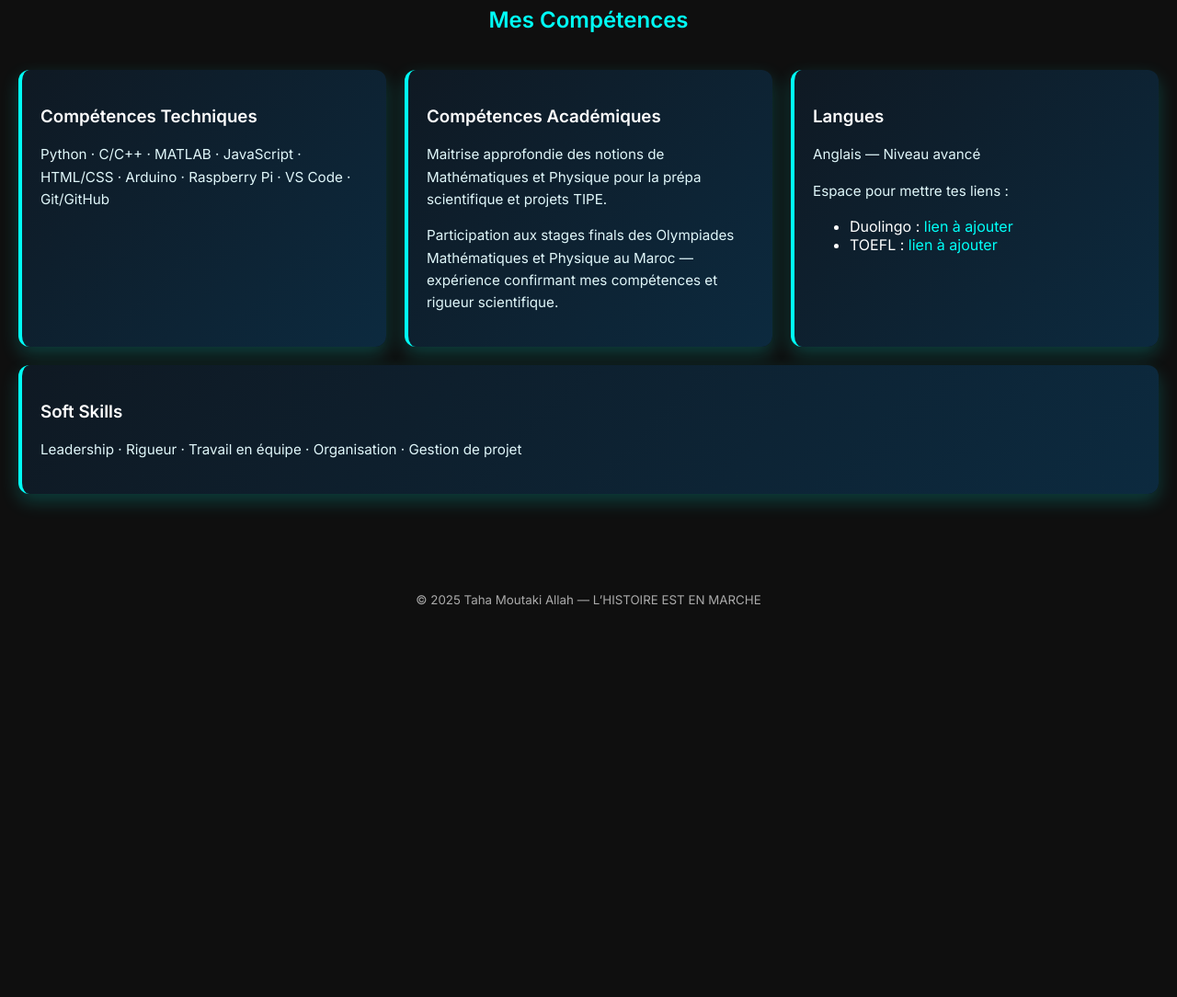
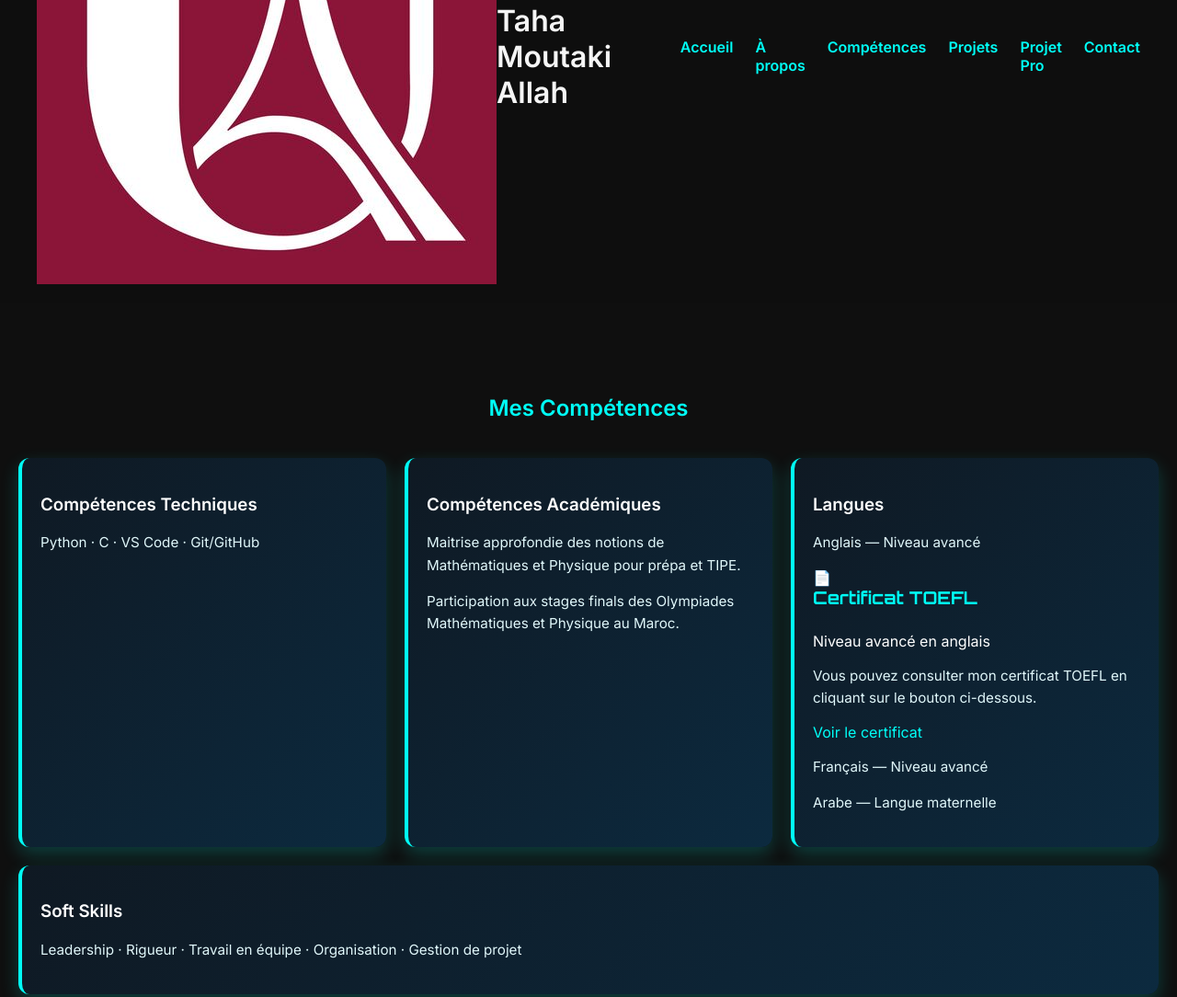
Before and after one commit to tahamoutaaki111/portfolio_Taha, a plain HTML site: page skills.html in a window 1280 px wide. Shown: the part 207-1291 px from the top of the page at 92% size. Before the commit the page ends 892 px from the top, so only its background shows below. Drawn offline with Linux system fonts and the light colour scheme.

Commit message:
Revise skills.html with updated content and layout
Updated skills section with new content and formatting.

```diff
--- a/skills.html
+++ b/skills.html
@@ -4,23 +4,22 @@
 <meta charset="UTF-8">
 <meta name="viewport" content="width=device-width, initial-scale=1.0">
 <title>Compétences — Taha Moutaki Allah</title>
-
-  <!-- Fonts -->
 <link href="https://fonts.googleapis.com/css2?family=Orbitron:wght@400;700&family=Inter:wght@300;400;600&display=swap" rel="stylesheet">
-
 <link rel="stylesheet" href="style.css">
 </head>
 <body>
 
-  <!-- Header -->
 <header class="header">
   <div class="container header-inner">
+    <a href="index.html" class="logo">
+      <img src="logo_paris_cite.jpg" alt="Université Paris Cité">
+    </a>
     <h1 class="brand">Taha Moutaki Allah</h1>
     <nav class="nav">
       <ul>
         <li><a href="index.html">Accueil</a></li>
+        <li><a href="about.html">À propos</a></li>
         <li><a href="skills.html">Compétences</a></li>
-          <li><a href="about.html">À propos</a></li>
         <li><a href="projects.html">Projets</a></li>
         <li><a href="pro.html">Projet Pro</a></li>
         <li><a href="contact.html">Contact</a></li>
@@ -29,41 +28,55 @@
   </div>
 </header>
 
-  <!-- Compétences -->
 <section class="section">
   <div class="container">
     <h2 style="color:var(--accent); text-align:center; margin-bottom:40px;">Mes Compétences</h2>
+    <div class="window-column">
 
-      <div class="window-column">
-        <!-- Compétences techniques -->
       <div class="window-card">
         <h3>Compétences Techniques</h3>
-          <p>Python · C/C++ · MATLAB · JavaScript · HTML/CSS · Arduino · Raspberry Pi · VS Code · Git/GitHub</p>
+        <p>Python · C · VS Code · Git/GitHub</p>
       </div>
 
-        <!-- Compétences académiques -->
       <div class="window-card">
         <h3>Compétences Académiques</h3>
-          <p>Maitrise approfondie des notions de Mathématiques et Physique pour la prépa scientifique et projets TIPE.</p>
-          <p>Participation aux stages finals des Olympiades Mathématiques et Physique au Maroc — expérience confirmant mes compétences et rigueur scientifique.</p>
+        <p>Maitrise approfondie des notions de Mathématiques et Physique pour prépa et TIPE.</p>
+        <p>Participation aux stages finals des Olympiades Mathématiques et Physique au Maroc.</p>
       </div>
 
-        <!-- Langues -->
       <div class="window-card">
         <h3>Langues</h3>
         <p>Anglais — Niveau avancé</p>
-          <p>Espace pour mettre tes liens :</p>
-          <ul>
-            <li>Duolingo : <a href="#" target="_blank">lien à ajouter</a></li>
-            <li>TOEFL : <a href="#" target="_blank">lien à ajouter</a></li>
-          </ul>
+
+        <!-- Mini-card TOEFL -->
+        <div class="certificate-widget">
+          <div class="cw-header">
+            <div class="cw-icon">📄</div>
+            <div>
+              <h4>Certificat TOEFL</h4>
+              <span>Niveau avancé en anglais</span>
+            </div>
           </div>
 
-        <!-- Soft Skills -->
+          <p class="cw-text">
+            Vous pouvez consulter mon certificat TOEFL en cliquant sur le bouton ci-dessous.
+          </p>
+
+          <a class="cw-button" href="certificatsTOEFL.pdf" target="_blank" rel="noopener noreferrer">
+            Voir le certificat
+          </a>
+        </div>
+        <!-- Fin Mini-card TOEFL -->
+
+        <p>Français — Niveau avancé</p>
+        <p>Arabe — Langue maternelle</p>
+      </div>
+
       <div class="window-card">
         <h3>Soft Skills</h3>
         <p>Leadership · Rigueur · Travail en équipe · Organisation · Gestion de projet</p>
       </div>
+
     </div>
   </div>
 </section>
```
Lines whose indentation alone changed are shown as unchanged.
